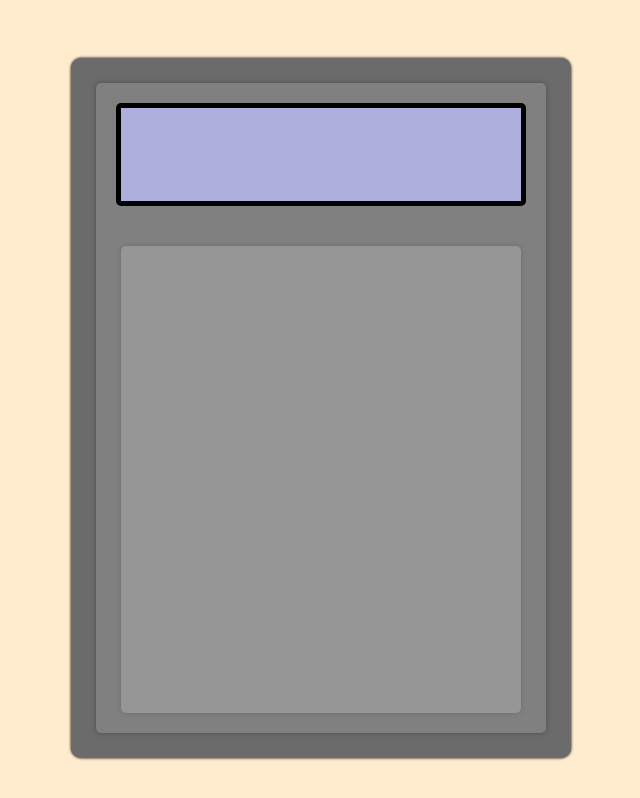
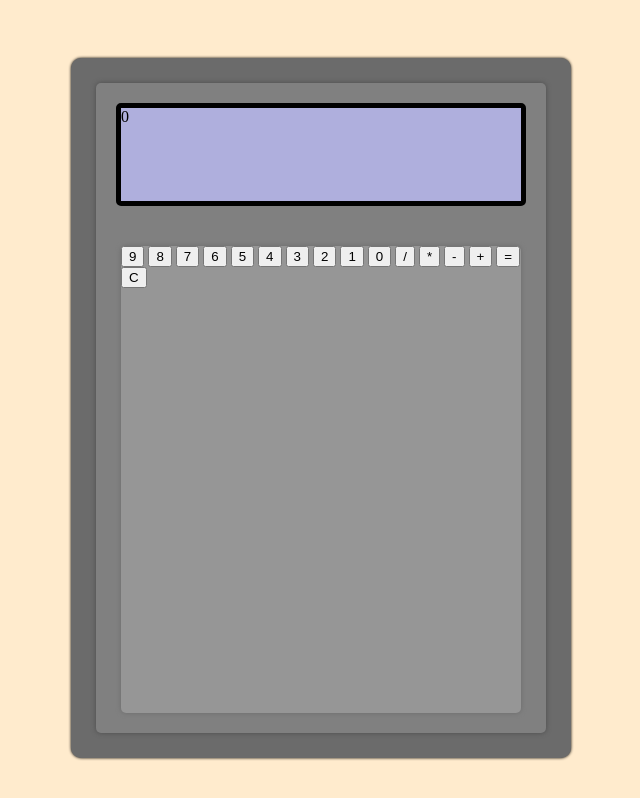
Before and after one commit to DavidarCZ/odin-calculator, a plain HTML site: page index.html in a window 1280 px wide. Shown: the whole page, without its empty margins (319-959 px from the left). Drawn offline with Linux system fonts and the light colour scheme.

Commit message:
Add buttons

```diff
--- a/index.html
+++ b/index.html
@@ -9,11 +9,24 @@
 <body>
     <div class="calculator">
         <div class="calculator-container">
-            <div class="display">
-
-            </div>
+            <div class="display">0</div>
             <div class="buttons">
-
+                <button class="btn nine">9</button>
+                <button class="btn eight">8</button>
+                <button class="btn seven">7</button>
+                <button class="btn six">6</button>
+                <button class="btn five">5</button>
+                <button class="btn four">4</button>
+                <button class="btn three">3</button>
+                <button class="btn two">2</button>
+                <button class="btn one">1</button>
+                <button class="btn zero">0</button>
+                <button class="btn divide">/</button>
+                <button class="btn multiply">*</button>
+                <button class="btn sutract">-</button>
+                <button class="btn add">+</button>
+                <button class="btn equals">=</button>
+                <button class="btn clear">C</button>
             </div>
         </div>
     </div>
```
